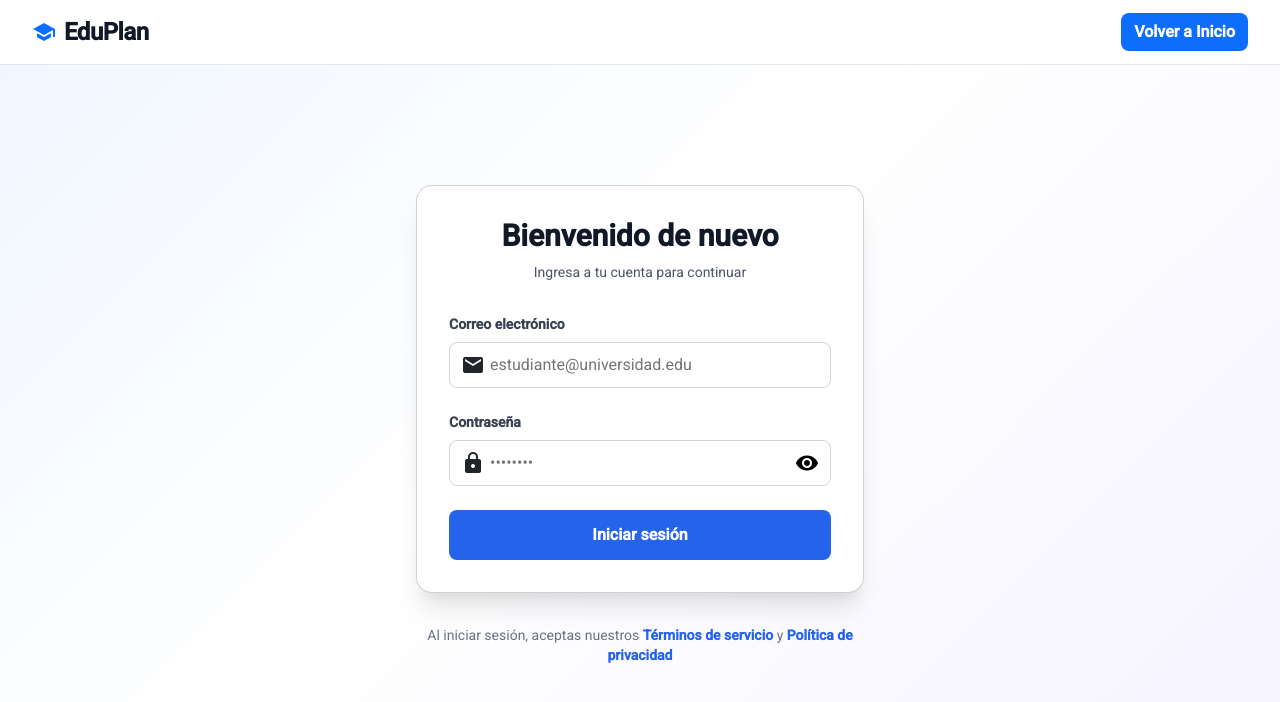
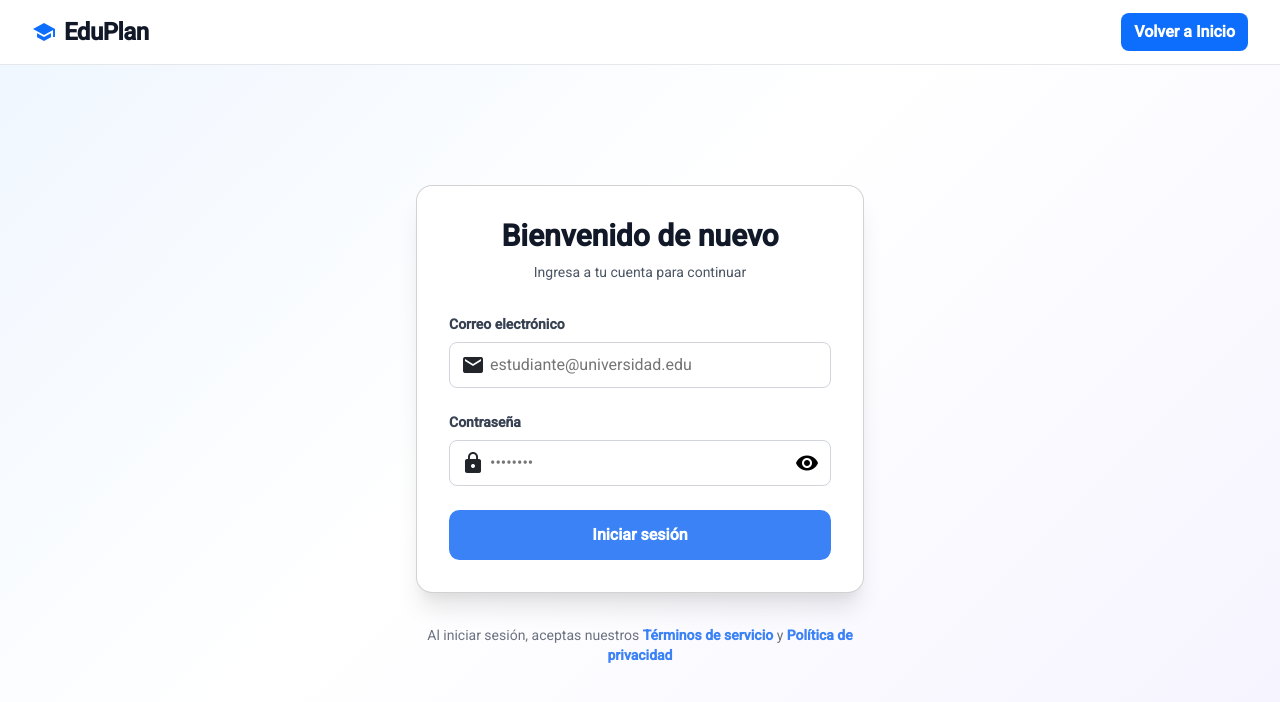
Before and after one commit to UrielTsu/EduPlan-WebApp, an Angular app in the folder EduPlan/: page /login in a window 1280 px wide. Shown: the top 702 px of the page. Built offline with nearby package versions, Linux system fonts and the light colour scheme.

Commit message:
ajustar bordes y colores de elementos principales

```diff
--- a/EduPlan/src/app/screens/login-screen/login-screen.scss
+++ b/EduPlan/src/app/screens/login-screen/login-screen.scss
@@ -12,8 +12,8 @@ $text-500: #6b7280;
 
 $border: #e5e7eb;
 
-$primary: #2563eb; // blue-600
-$primary-hover: #1d4ed8; // blue-700
+$primary: #3b82f6; // blue-500 (más claro)
+$primary-hover: #2563eb; // blue-600
 
 $danger: #dc2626;
 $danger-border: #fca5a5;
@@ -287,6 +287,7 @@ $shadow-xl: 0 20px 25px -5px rgba(0, 0, 0, 0.10), 0 10px 10px -5px rgba(0, 0, 0,
     background: $primary;
     color: #fff;
     padding: 0.75rem 1rem;
+    border-radius: 0.65rem; // más suave y sutil
     display: inline-flex;
     align-items: center;
     justify-content: center;
```
Also changed, not shown: 1 other file (tests, documents, lock files or other folders).
